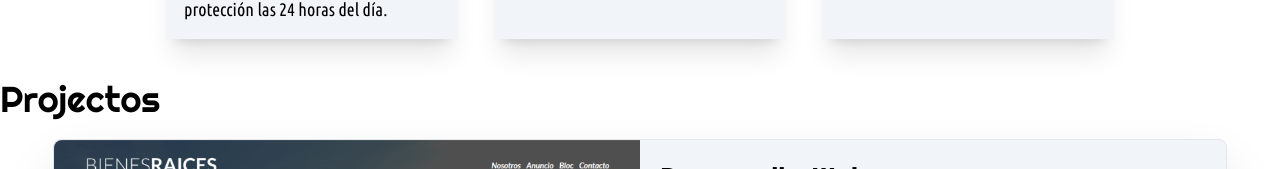
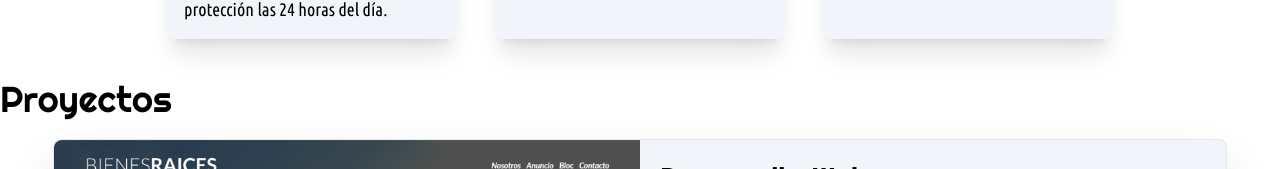
Before and after one commit to LAngelVp/portafolio, an Angular app: page / in a window 1280 px wide. Shown: the part 2375-2544 px from the top of the page. Built offline with nearby package versions, Linux system fonts and the light colour scheme; a web font is replaced by a local one.

Commit message:
agregue estilos a la web

```diff
--- a/src/app/domains/components/projects/projects.component.html
+++ b/src/app/domains/components/projects/projects.component.html
@@ -2,7 +2,7 @@
     <div class="">
         <div>
             <h2 class="text-4xl righteous text-center md:text-start">
-                Projectos
+                Proyectos
             </h2>
         </div>
         <ul class="flex flex-col gap-6 my-5 w-11/12 place-content-center mx-auto">
--- a/src/app/domains/pages/home/home.component.html
+++ b/src/app/domains/pages/home/home.component.html
@@ -1,5 +1,7 @@
 <app-header-personal/>
-<app-about-me/>
-<app-services-buy/>
-<app-projects/>
-<app-tools-used/>
+<div class="container m-auto relative">
+    <app-about-me/>
+    <app-services-buy/>
+    <app-projects/>
+    <app-tools-used/>
+</div>
--- a/src/app/domains/shared/nav-footer/nav-footer.component.html
+++ b/src/app/domains/shared/nav-footer/nav-footer.component.html
@@ -1,7 +1,3 @@
-<section class="bg-white w-full">
-    <app-nav-bar/>
-    <div class="container m-auto relative">
-        <router-outlet/>
-        <!-- <app-footer/> -->
-    </div>
-</section>
+<app-nav-bar/>
+<router-outlet/>
+    <!-- <app-footer/> -->
```
